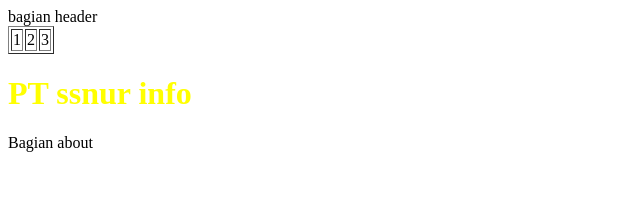
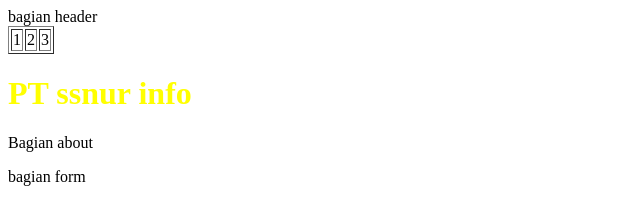
Before and after one commit to stevenmuh420/Belajar-git, a plain HTML site: page about.html in a window 1280 px wide. Shown: the whole page, without its empty margins (0-640 px from the left). Drawn offline with Linux system fonts and the light colour scheme.

Commit message:
belajar konflik

```diff
--- a/about.html
+++ b/about.html
@@ -18,6 +18,8 @@
     <h1>PT ssnur info</h1>
     <p>Bagian about</p>
 
+    <form action="" class="action">bagian form</form>
+
 
 </body>
 </html>
```
